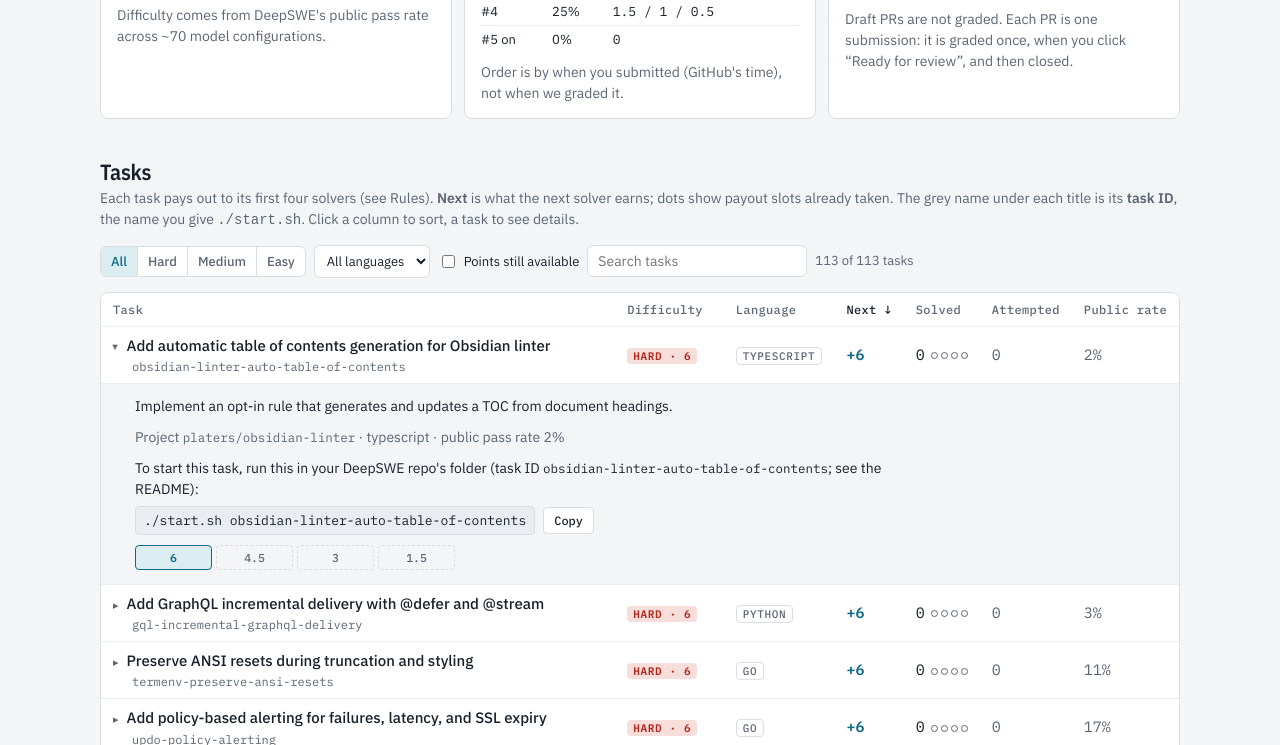
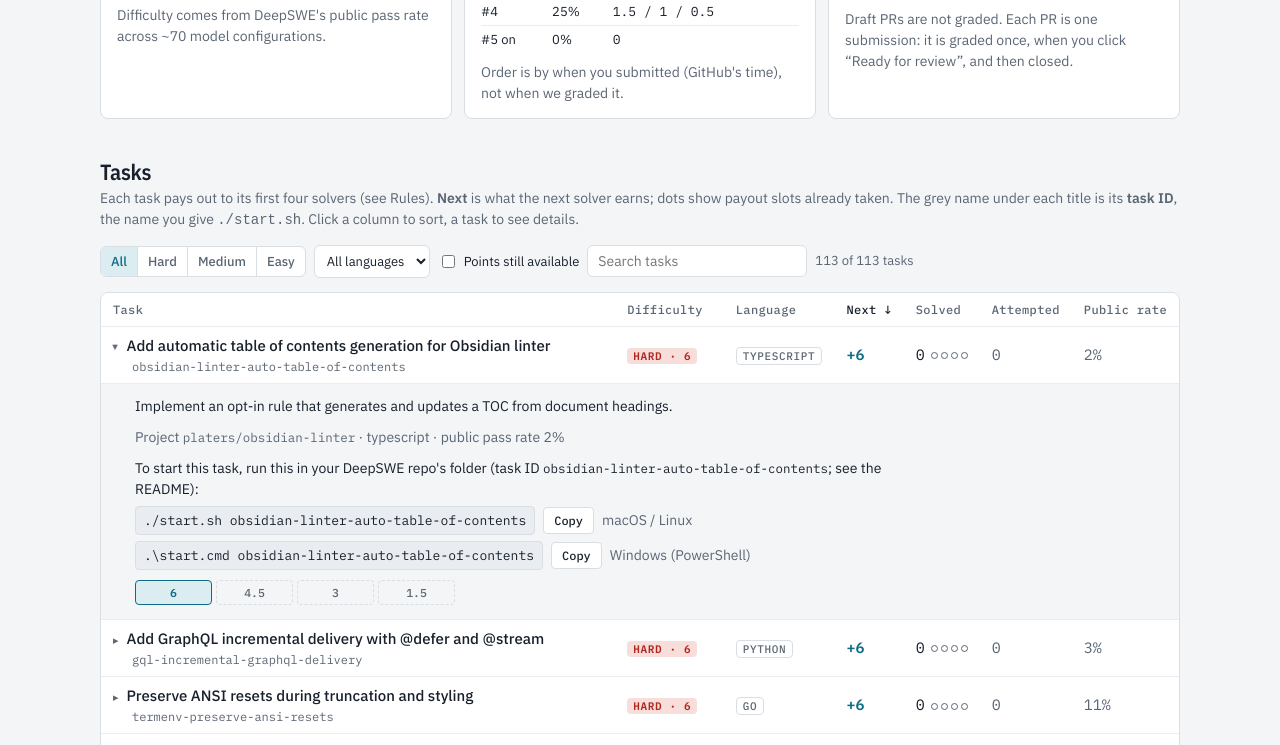
Before and after one commit to csci4821-deepswe-test/leaderboard, a plain HTML site: page index.html in a window 1280 px wide. Both pictures are taken after a click on the button 331 px from the left and 1460 px from the top of the page. Shown: the part 1115-1860 px from the top of the page. Drawn offline with nearby package versions, Linux system fonts and the light colour scheme.

Commit message:
Leaderboard: Windows start command

```diff
--- a/index.html
+++ b/index.html
@@ -311,7 +311,8 @@ function renderRest() {
         <span>${esc(t.desc || "")}</span>
         <span class="muted">Project <code>${esc(t.repo)}</code> · ${esc(t.lang)} · public pass rate ${Math.floor(t.pass_rate * 100)}%</span>
         <div class="start"><span>To start this task, run this in your DeepSWE repo's folder (task ID <code>${esc(t.id)}</code>; see the README):</span>
-          <div class="cmd"><code>./start.sh ${esc(t.id)}</code><button type="button" class="copy" data-copy="./start.sh ${esc(t.id)}">Copy</button></div></div>
+          <div class="cmd"><code>./start.sh ${esc(t.id)}</code><button type="button" class="copy" data-copy="./start.sh ${esc(t.id)}">Copy</button><span class="muted">macOS / Linux</span></div>
+          <div class="cmd"><code>.\\start.cmd ${esc(t.id)}</code><button type="button" class="copy" data-copy=".\\start.cmd ${esc(t.id)}">Copy</button><span class="muted">Windows (PowerShell)</span></div></div>
         <div class="slots" aria-label="Points for solvers 1 to ${shares.length}">${slots}</div>
       </div></td></tr>` : "");
   }).join("") : `<tr><td class="empty" colspan="${COLS.length}">No tasks match these filters.</td></tr>`;
```
